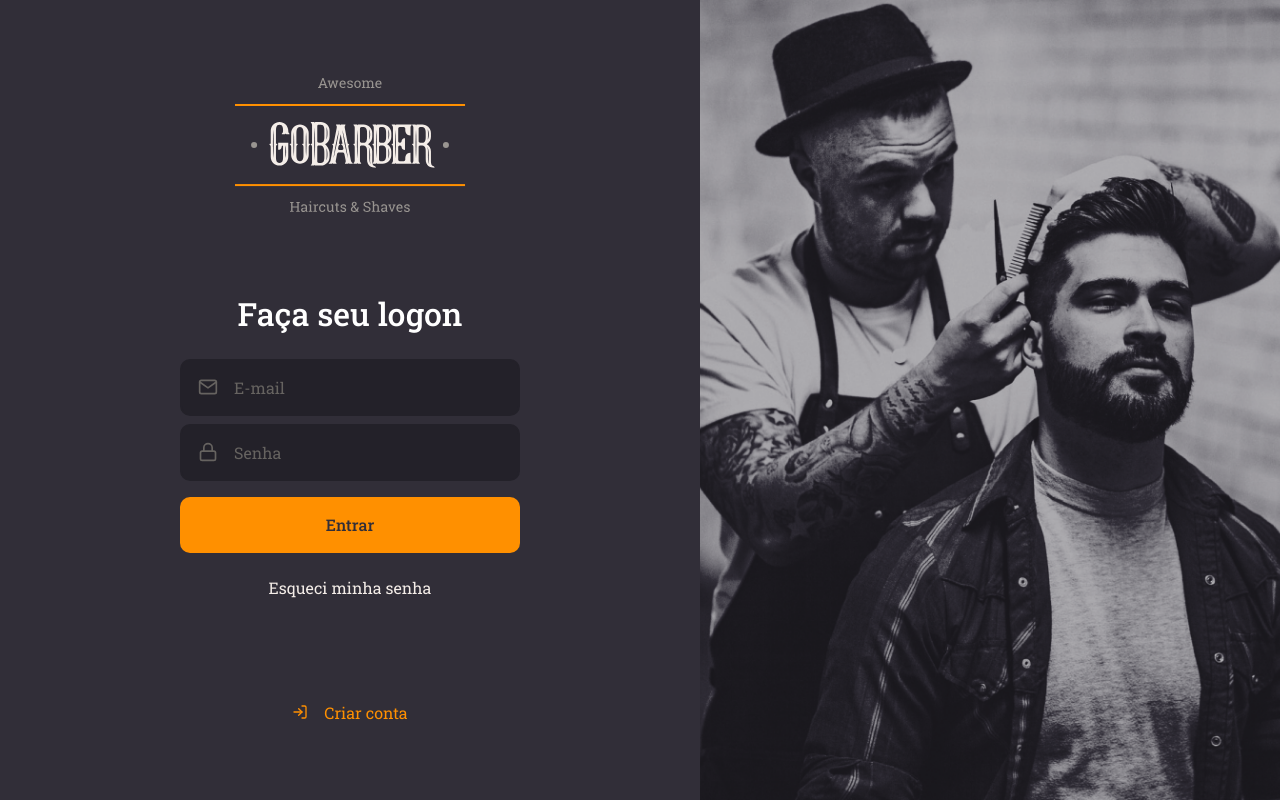
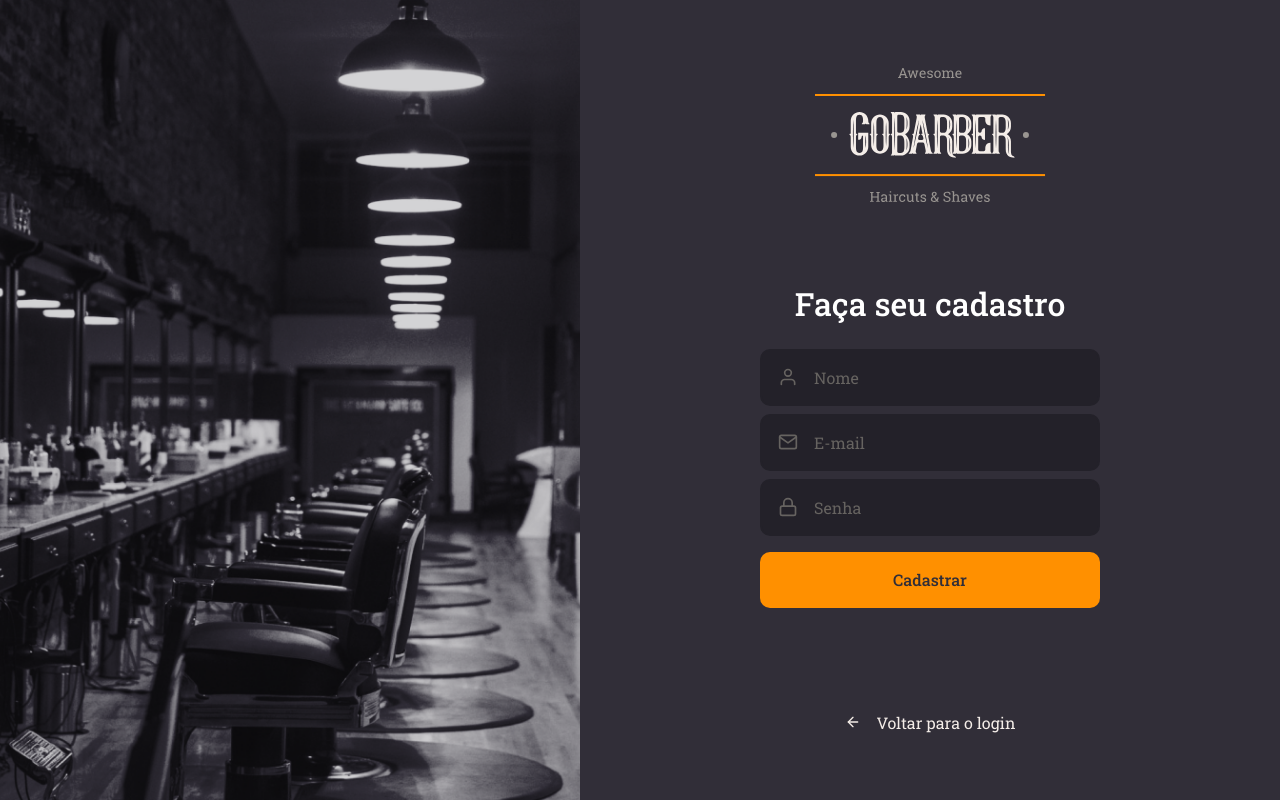
Before and after one commit to RodrigoSaantos/gobarber-web, a React (Create React App) app: page / in a window 1280 px wide. Built offline with nearby package versions, Linux system fonts and the light colour scheme.

Commit message:
page register

```diff
--- a/src/App.tsx
+++ b/src/App.tsx
@@ -1,11 +1,12 @@
 import React from 'react';
 
 import GlobalStyle from './styles/global';
-import SignIn from './pages/SignIn';
+// import SignIn from './pages/SignIn';
+import SignUp from './pages/SignUp';
 
 const App: React.FC = () => (
   <>
-    <SignIn />
+    <SignUp />
     <GlobalStyle />
   </>
 );
--- /dev/null
+++ b/src/pages/SignUp/index.tsx
@@ -0,0 +1,38 @@
+import React from 'react';
+import { FiMail, FiUser, FiLock, FiArrowLeft } from 'react-icons/fi';
+
+import logoImg from '../../assets/logo.svg';
+import Input from '../../components/Input';
+import Button from '../../components/Button';
+
+import { Container, Content, Background } from './styles';
+
+const SignUp: React.FC = () => (
+  <Container>
+    <Background />
+
+    <Content>
+      <img src={logoImg} alt="GoBarber" />
+      <form>
+        <h1>Faça seu cadastro</h1>
+        <Input name="name" icon={FiUser} placeholder="Nome" />
+        <Input name="email" icon={FiMail} placeholder="E-mail" />
+        <Input
+          name="password"
+          icon={FiLock}
+          type="password"
+          placeholder="Senha"
+        />
+
+        <Button type="submit">Cadastrar</Button>
+      </form>
+
+      <a href="criarconta">
+        <FiArrowLeft />
+        Voltar para o login
+      </a>
+    </Content>
+  </Container>
+);
+
+export default SignUp;
--- /dev/null
+++ b/src/pages/SignUp/styles.ts
@@ -0,0 +1,67 @@
+import styled from 'styled-components';
+import { shade } from 'polished';
+import signUpBackground from '../../assets/sign-up-background.png';
+
+export const Container = styled.div`
+  height: 100vh;
+
+  display: flex;
+  align-items: stretch;
+`;
+
+export const Content = styled.div`
+  display: flex;
+  flex-direction: column;
+  place-content: center;
+  align-items: center;
+
+  width: 100%;
+  max-width: 700px;
+
+  form {
+    margin: 80px 0;
+    width: 340px;
+    text-align: center;
+
+    h1 {
+      margin-bottom: 24px;
+    }
+
+    a {
+      color: #f4ede8;
+      display: block;
+      margin-top: 24px;
+      text-decoration: none;
+      transition: color 0.2s;
+
+      &:hover {
+        color: ${shade(0.2, '#f4ede8')};
+      }
+    }
+  }
+
+  > a {
+    color: #f4ede8;
+    display: block;
+    margin-top: 24px;
+    text-decoration: none;
+    transition: color 0.2s;
+
+    display: flex;
+    align-items: center;
+
+    &:hover {
+      color: ${shade(0.2, '#f4ede8')};
+    }
+
+    svg {
+      margin-right: 16px;
+    }
+  }
+`;
+
+export const Background = styled.div`
+  flex: 1;
+  background: url(${signUpBackground}) no-repeat center;
+  background-size: cover;
+`;
```
Also changed, not shown: src/assets/sign-up-background.png (added).
